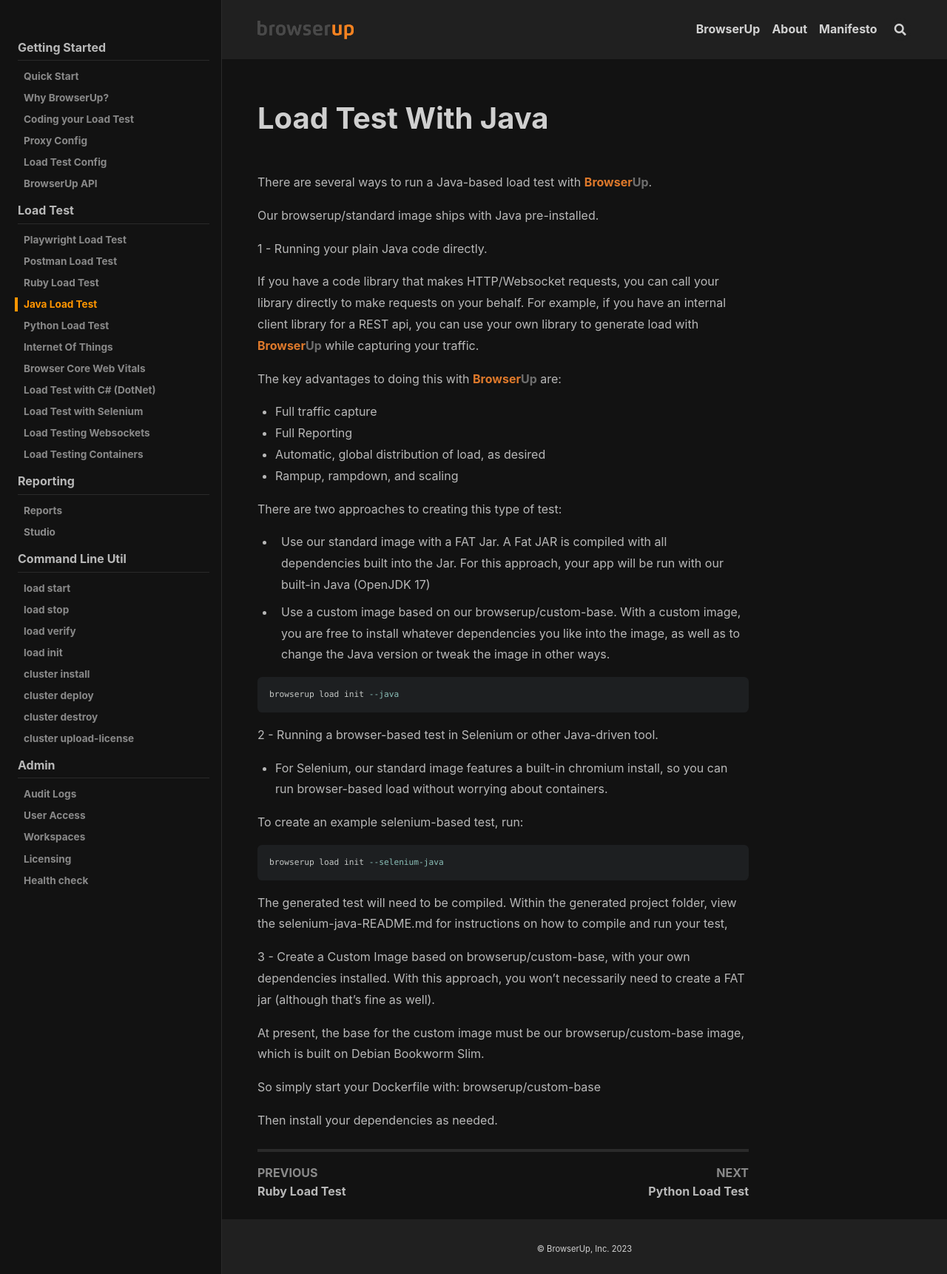
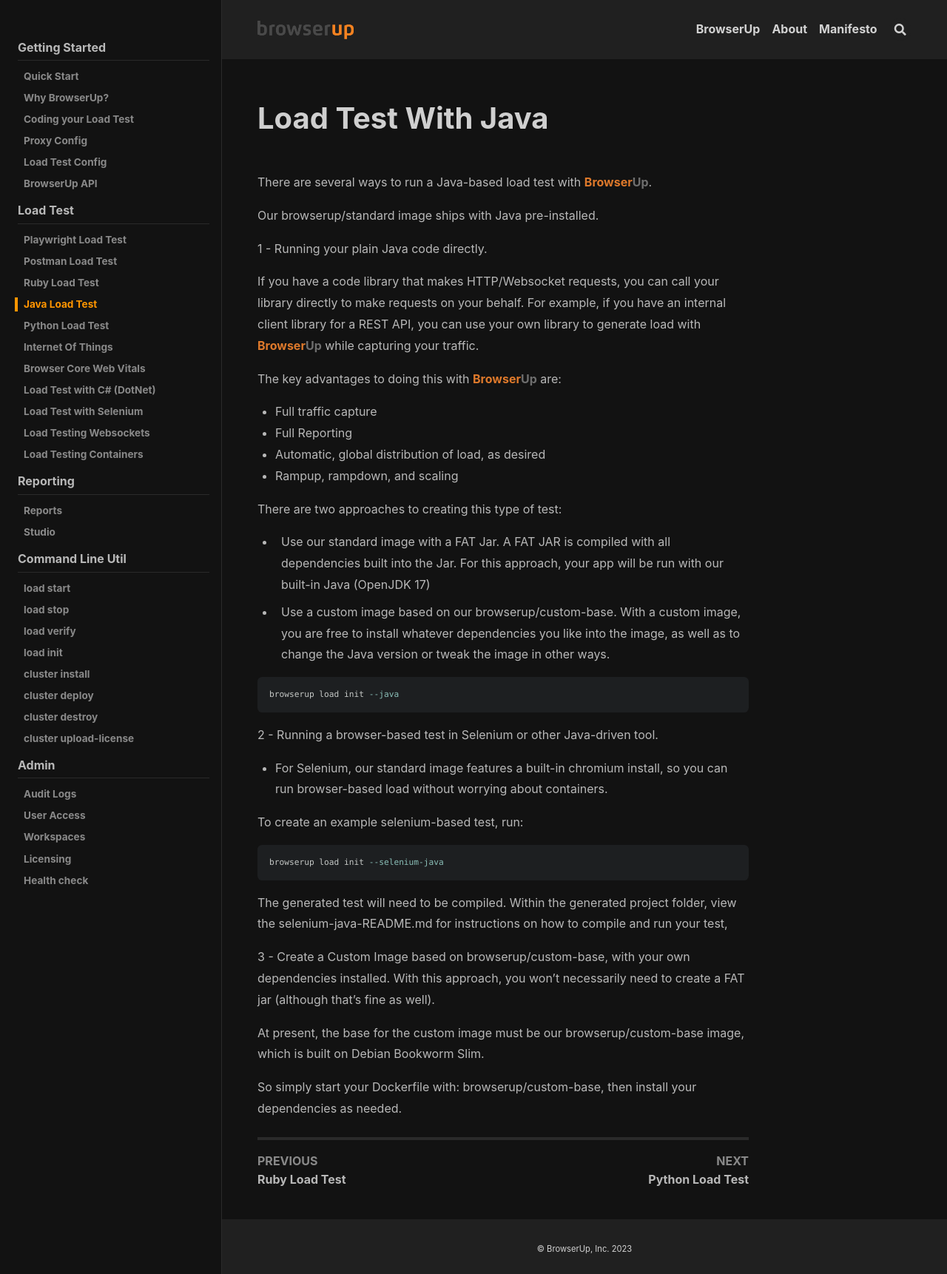
Before and after one commit to browserup/docs, a Jekyll site: the page built from en/load/load-test-with-java.md, in a window 1280 px wide. Shown: the whole page at 74% size. Built offline with Jekyll 4.4.1, drawn with Linux system fonts in a browser that asks for light colours; nearby versions of some CDN libraries.

```diff
--- a/en/load/load-test-with-java.md
+++ b/en/load/load-test-with-java.md
@@ -11,7 +11,7 @@ Our browserup/standard image ships with Java pre-installed.
 
 If you have a code library that makes HTTP/Websocket requests, you can call
 your library directly to make requests on your behalf. For example, if you
-have an internal client library for a REST api, you can use your own library to
+have an internal client library for a REST API, you can use your own library to
 generate load with <span style="font-weight: bold; color: #de792b;">Browser</span><span style="font-weight: bold; color: #6e6e6e;">Up</span> while capturing your traffic.
 
 The key advantages to doing this with <span style="font-weight: bold; color: #de792b;">Browser</span><span style="font-weight: bold; color: #6e6e6e;">Up</span> are:
@@ -22,7 +22,7 @@ The key advantages to doing this with <span style="font-weight: bold; color: #de
 
 There are two approaches to creating this type of test:
 
-* Use our standard image with a FAT Jar. A Fat JAR is compiled with all
+* Use our standard image with a FAT Jar. A FAT JAR is compiled with all
 dependencies built into the Jar. For this approach, your app will be run with our
 built-in Java (OpenJDK 17)
 
@@ -52,6 +52,4 @@ you won't necessarily need to create a FAT jar (although that's fine as well).
 At present, the base for the custom image must be our browserup/custom-base image, which is built on Debian Bookworm Slim.
 
 So simply start your Dockerfile with:
-browserup/custom-base
-
-Then install your dependencies as needed.
+browserup/custom-base, then install your dependencies as needed.
```
